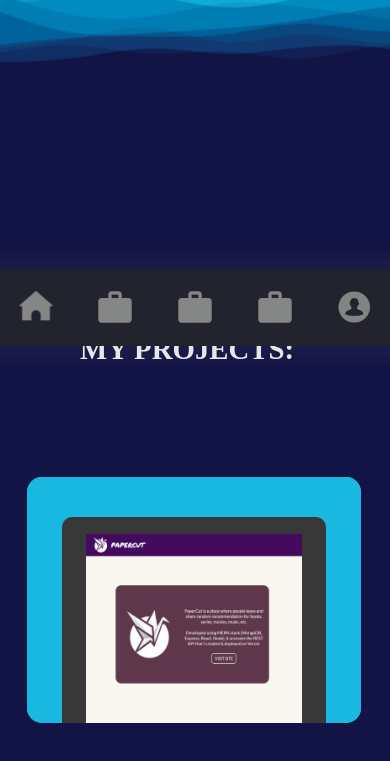
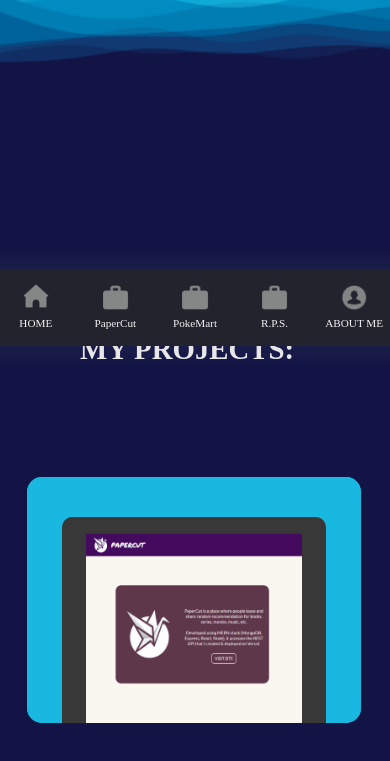
Before and after one commit to LFarparan/react-portfolio, a React (Vite) app: page / in a window 390 px wide. Shown: the part 801-1562 px from the top of the page. Built offline with nearby package versions, Linux system fonts and the light colour scheme; a web font is replaced by a local one.

Commit message:
Added text on nav on smaller screens and animation on large screens

```diff
--- a/src/Projects/style/papercut.css
+++ b/src/Projects/style/papercut.css
@@ -41,28 +41,12 @@ section#project1{
     flex-direction: column;
     justify-content: center;
     align-items: center;
-    /* border: 3px solid; */
-    /* border-image: linear-gradient(to right, var(--lightcol), darkorchid) 1; */
-    /* border-radius: 15px; */
     background: var(--bg1) padding-box, /*  background */
                 linear-gradient(to right,#5be018, var(--lightcol) ) border-box; /* Gradient border */
     color: #313149;
     padding: 10px;
     border: 3px solid transparent;
     border-radius: 15px;
-    /* display: inline-block; */
-    /* margin: 75px 0; */
-  }
-
-  .white-grad {
-    background: linear-gradient(#ccc 0 0) padding-box, /* Grey background */
-                linear-gradient(to right, #9c20aa, #fb3570) border-box; /* Gradient border */
-    color: #313149;
-    padding: 10px;
-    border: 5px solid transparent; /* Adjust border thickness */
-    border-radius: 15px; /* Set the border radius */
-    display: inline-block;
-    margin: 75px 0;
 }
 
   .merntext{
--- a/src/Projects/style/sidepanel.css
+++ b/src/Projects/style/sidepanel.css
@@ -54,6 +54,7 @@
 
 p.navtext{
     display: none;
+    animation: blockEffect .5s ease forwards;
 }
 
 
@@ -114,6 +115,15 @@ p.navtext{
         display: block;
     }
 
+    @keyframes blockEffect {
+        from{
+            transform: scale(.5); opacity: 0;
+        }
+        to{
+            transform: scale(1); opacity: 1;
+        }
+    }
+
     .icondiv{
         border: var(--borderguide);
         display: flex;
@@ -149,5 +159,21 @@ p.navtext{
         justify-content: center;
         width: 18vw;
         min-height: 4.8rem;
+        flex-direction: column;
+    }
+
+    .home-icon,
+    .about-icon{
+        width: 1.9rem;
+    }
+
+    .project-icon{
+        width: 1.7rem;
+    }
+
+    p.navtext{
+        display: block;
+        font-size: .7rem;
+        transform: translateY(-15px);
     }
 }
```
